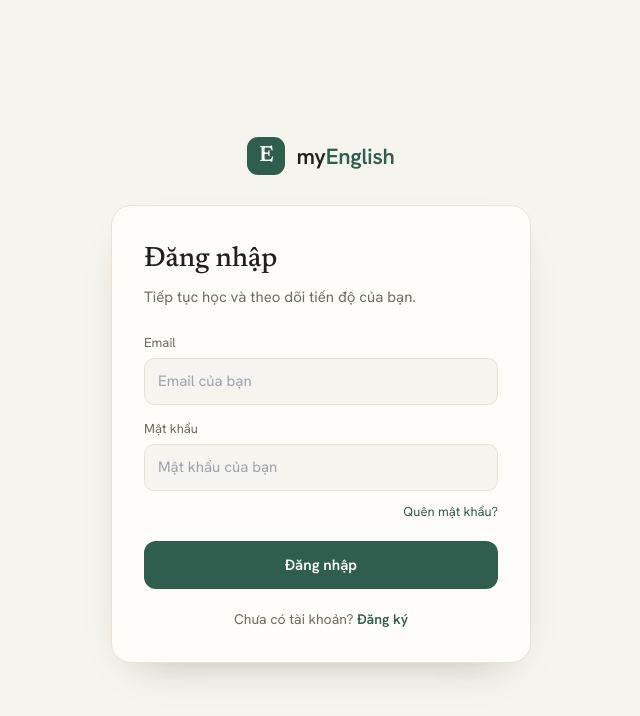
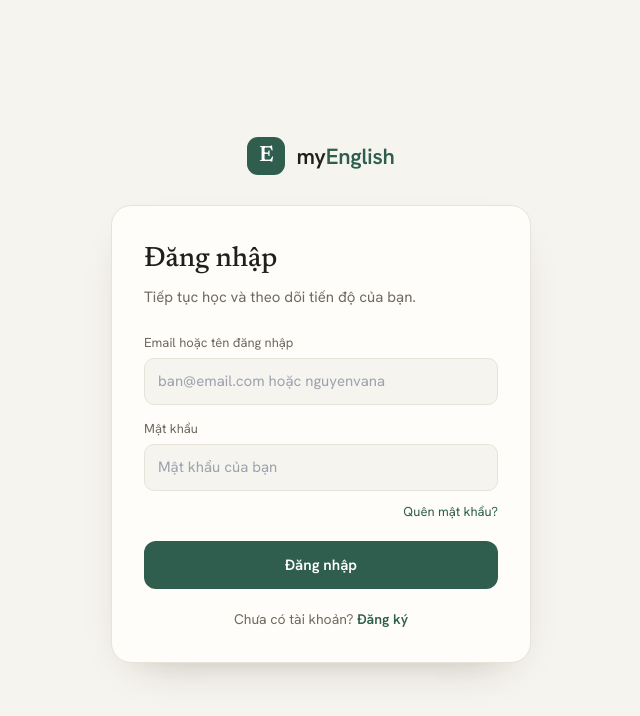
Before and after one commit to linhjr87/Snoopify, a Next.js app in the folder frontend/: page /login in a window 1280 px wide. Shown: the top 716 px of the page, without its empty margins (319-959 px from the left). Built offline with nearby package versions, Linux system fonts and the light colour scheme; no server answers.

Commit message:
feat(frontend): username on register, email-or-username login field
Co-Authored-By: Claude Opus 4.8 <noreply@anthropic.com>

```diff
--- a/frontend/src/features/auth/AuthScreen.tsx
+++ b/frontend/src/features/auth/AuthScreen.tsx
@@ -11,6 +11,8 @@ export default function AuthScreen() {
 
   const [isLogin, setIsLogin] = useState(true)
   const [email, setEmail] = useState('')
+  const [username, setUsername] = useState('')
+  const [identifier, setIdentifier] = useState('')
   const [pw, setPw] = useState('')
   const [confirmPw, setConfirmPw] = useState('')
   const [name, setName] = useState('')
@@ -23,6 +25,8 @@ export default function AuthScreen() {
     setConfirmPw('')
     setEmail('')
     setName('')
+    setUsername('')
+    setIdentifier('')
   }
 
   const handleAuth = async (e: React.FormEvent) => {
@@ -34,15 +38,16 @@ export default function AuthScreen() {
     }
     try {
       if (isLogin) {
-        await apiPost('/auth/login', { email, password: pw })
+        await apiPost('/auth/login', { identifier, password: pw })
       } else {
-        await apiPost('/auth/register', { email, password: pw, display_name: name })
+        await apiPost('/auth/register', { email, username, password: pw, display_name: name })
       }
       router.push('/')
       router.refresh()
     } catch (err) {
       if (err instanceof ApiError && err.status === 401) setError(t.authInvalidCreds)
-      else if (err instanceof ApiError && err.status === 409) setError(t.authEmailTaken)
+      else if (err instanceof ApiError && err.status === 409)
+        setError(typeof err.detail === 'string' && err.detail.toLowerCase().includes('username') ? t.authUsernameTaken : t.authEmailTaken)
       else setError(t.authConnError)
     }
   }
@@ -76,7 +81,37 @@ export default function AuthScreen() {
                 />
               </div>
             )}
+            {!isLogin && (
               <div style={{ marginBottom: 14 }}>
+                <div style={{ fontSize: 13, color: 'var(--muted)', marginBottom: 6 }}>{t.usernameL}</div>
+                <input
+                  required
+                  aria-label="username"
+                  className="field"
+                  placeholder={t.usernamePh}
+                  value={username}
+                  onChange={(e) => setUsername(e.target.value)}
+                  style={{ width: '100%', border: '1px solid var(--line)', borderRadius: 10, padding: '11px 13px', fontFamily: "'Hanken Grotesk', sans-serif", fontSize: 15, color: 'var(--ink)', background: 'var(--paper)', outline: 'none' }}
+                />
+              </div>
+            )}
+            <div style={{ marginBottom: 14 }}>
+              {isLogin ? (
+                <>
+                  <div style={{ fontSize: 13, color: 'var(--muted)', marginBottom: 6 }}>{t.identifierL}</div>
+                  <input
+                    required
+                    aria-label="identifier"
+                    className="field"
+                    type="text"
+                    placeholder={t.identifierPh}
+                    value={identifier}
+                    onChange={(e) => setIdentifier(e.target.value)}
+                    style={{ width: '100%', border: '1px solid var(--line)', borderRadius: 10, padding: '11px 13px', fontFamily: "'Hanken Grotesk', sans-serif", fontSize: 15, color: 'var(--ink)', background: 'var(--paper)', outline: 'none' }}
+                  />
+                </>
+              ) : (
+                <>
                   <div style={{ fontSize: 13, color: 'var(--muted)', marginBottom: 6 }}>{t.emailL}</div>
                   <input
                     required
@@ -88,6 +123,8 @@ export default function AuthScreen() {
                     onChange={(e) => setEmail(e.target.value)}
                     style={{ width: '100%', border: '1px solid var(--line)', borderRadius: 10, padding: '11px 13px', fontFamily: "'Hanken Grotesk', sans-serif", fontSize: 15, color: 'var(--ink)', background: 'var(--paper)', outline: 'none' }}
                   />
+                </>
+              )}
             </div>
             <div style={{ marginBottom: 8 }}>
               <div style={{ fontSize: 13, color: 'var(--muted)', marginBottom: 6 }}>{t.pwL}</div>
--- a/frontend/src/i18n/dictionary.ts
+++ b/frontend/src/i18n/dictionary.ts
@@ -58,6 +58,7 @@ export const dict = {
     reviewsPerDayHeading:'Lượt ôn mỗi ngày · tuần này',
 
     authInvalidCreds:'Email hoặc mật khẩu không đúng', authEmailTaken:'Email đã được đăng ký', authConnError:'Lỗi kết nối — thử lại sau',
+    usernameL:'Tên đăng nhập', usernamePh:'nguyenvana', identifierL:'Email hoặc tên đăng nhập', identifierPh:'ban@email.com hoặc nguyenvana', authUsernameTaken:'Tên đăng nhập đã tồn tại',
     guestLabel:'Bạn' },
 
   en: { learn:'Learn', decks:'Decks', home:'Home', library:'Library', review:'Review', add:'Add knowledge', progress:'Progress',
@@ -117,6 +118,7 @@ export const dict = {
     reviewsPerDayHeading:'Reviews per day · this week',
 
     authInvalidCreds:'Invalid email or password', authEmailTaken:'Email already registered', authConnError:'Connection error — try again later',
+    usernameL:'Username', usernamePh:'johndoe', identifierL:'Email or username', identifierPh:'you@email.com or johndoe', authUsernameTaken:'Username already taken',
     guestLabel:'You' },
 } as const
 
```
Also changed, not shown: 1 other file (tests, documents, lock files or other folders). Lines whose indentation alone changed are shown as unchanged.
